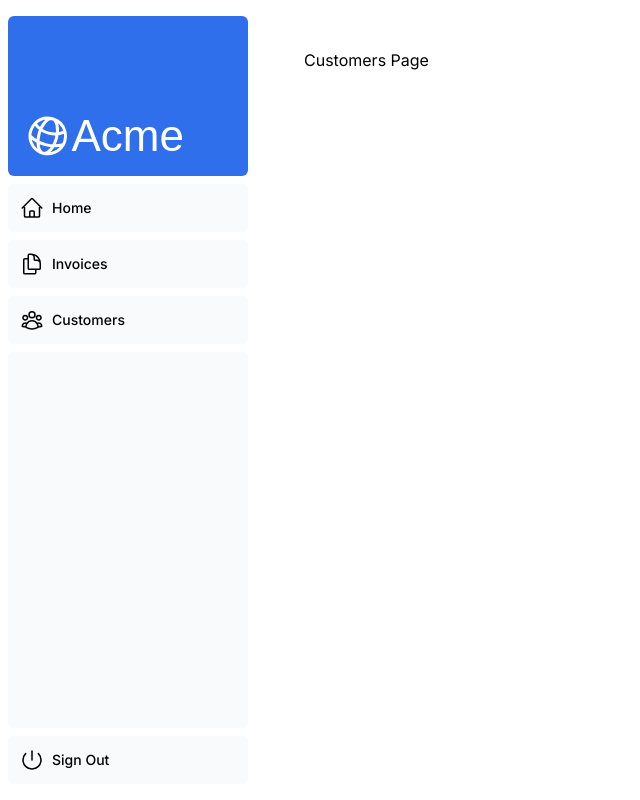
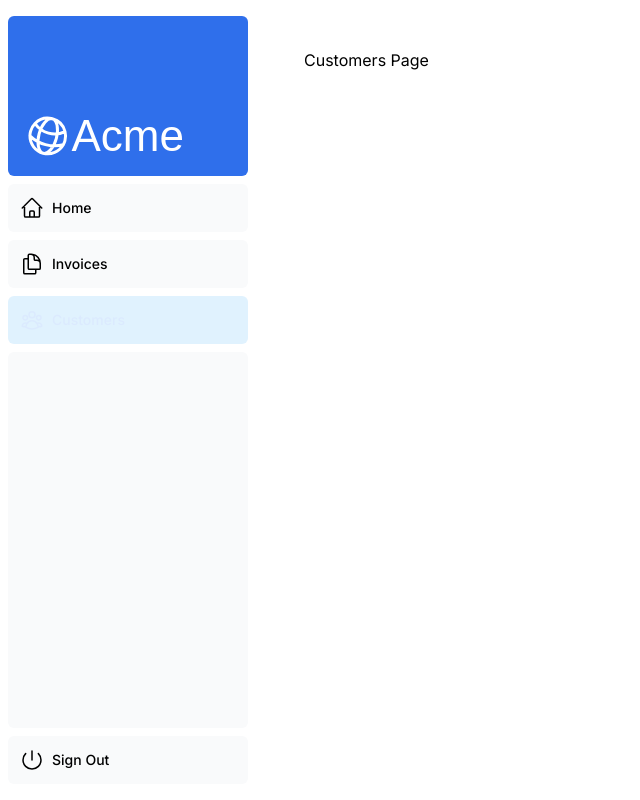
Before and after one commit to astrapi69/nextjs-dashboard, a Next.js app: page /dashboard/customers in a window 1280 px wide. Shown: the whole page, without its empty margins (0-640 px from the left). Built offline with nearby package versions, Linux system fonts and the light colour scheme; a web font is replaced by a local one.

Commit message:
deleted exidently created nav-links.tsx

```diff
--- a/app/dashboard/nav-links.tsx
+++ /dev/null
@@ -1,39 +0,0 @@
-'use client';
-
-import {
-    UserGroupIcon,
-    HomeIcon,
-    DocumentDuplicateIcon,
-} from '@heroicons/react/24/outline';
-import Link from 'next/link';
-import { usePathname } from 'next/navigation';
-import clsx from 'clsx';
-
-// ...
-
-export default function NavLinks() {
-    const pathname = usePathname();
-
-    return (
-        <>
-            {links.map((link) => {
-                const LinkIcon = link.icon;
-                return (
-                    <Link
-                        key={link.name}
-                        href={link.href}
-                        className={clsx(
-                            'flex h-[48px] grow items-center justify-center gap-2 rounded-md bg-gray-50 p-3 text-sm font-medium hover:bg-sky-100 hover:text-blue-600 md:flex-none md:justify-start md:p-2 md:px-3',
-                            {
-                                'bg-sky-100 text-blue-100': pathname === link.href,
-                            },
-                        )}
-                    >
-                        <LinkIcon className="w-6" />
-                        <p className="hidden md:block">{link.name}</p>
-                    </Link>
-                );
-            })}
-        </>
-    );
-}
--- a/app/ui/dashboard/nav-links.tsx
+++ b/app/ui/dashboard/nav-links.tsx
@@ -1,8 +1,13 @@
+'use client';
+
 import {
   UserGroupIcon,
   HomeIcon,
   DocumentDuplicateIcon,
 } from '@heroicons/react/24/outline';
+import Link from 'next/link';
+import { usePathname } from 'next/navigation';
+import clsx from 'clsx';
 
 // Map of links to display in the side navigation.
 // Depending on the size of the application, this would be stored in a database.
@@ -17,19 +22,25 @@
 ];
 
 export default function NavLinks() {
+  const pathname = usePathname();
   return (
     <>
       {links.map((link) => {
         const LinkIcon = link.icon;
         return (
-          <a
-            key={link.name}
-            href={link.href}
-            className="flex h-[48px] grow items-center justify-center gap-2 rounded-md bg-gray-50 p-3 text-sm font-medium hover:bg-sky-100 hover:text-blue-600 md:flex-none md:justify-start md:p-2 md:px-3"
-          >
-            <LinkIcon className="w-6" />
-            <p className="hidden md:block">{link.name}</p>
-          </a>
+          <Link
+          key={link.name}
+          href={link.href}
+          className={clsx(
+              'flex h-[48px] grow items-center justify-center gap-2 rounded-md bg-gray-50 p-3 text-sm font-medium hover:bg-sky-100 hover:text-blue-600 md:flex-none md:justify-start md:p-2 md:px-3',
+              {
+                  'bg-sky-100 text-blue-100': pathname === link.href,
+              },
+          )}
+      >
+          <LinkIcon className="w-6" />
+          <p className="hidden md:block">{link.name}</p>
+      </Link>
         );
       })}
     </>
```
